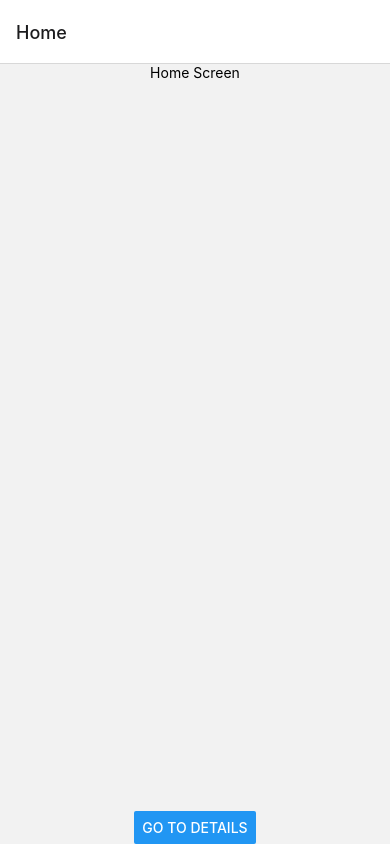
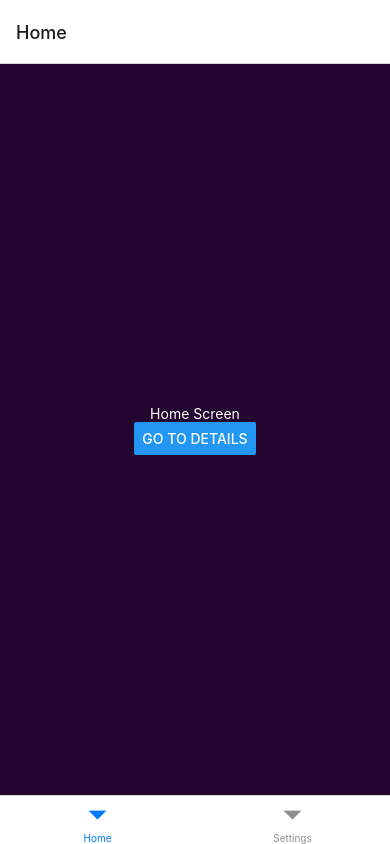
Before and after one commit to zpackattack/trendifymobile, a React Native app: screen / in a window 390 px wide. Built offline with nearby package versions, Linux system fonts and the light colour scheme.

Commit message:
bottom navigation

```diff
--- a/App.js
+++ b/App.js
@@ -1,12 +1,16 @@
+import 'react-native-gesture-handler';
 import * as React from 'react';
-import { Button, View, Text } from 'react-native';
+import { Button, View, Text, Pressable, StyleSheet } from 'react-native';
 import { NavigationContainer } from '@react-navigation/native';
 import { createNativeStackNavigator } from '@react-navigation/native-stack';
+import { createBottomTabNavigator } from '@react-navigation/bottom-tabs';
+import navBar from './components/BottomNav.component';
+
 
 function HomeScreen({ navigation }) {
   return (
-    <View style={{ flex: 1, alignItems: 'center', justifyContent: 'center' }}>
-      <Text style={{ flex: 1, alignItems: 'center', justifyContent: 'center', color: '#000'}}>Home Screen</Text>
+    <View style={styles.homeScreeBackground}>
+      <Text style={styles.homeTitleText}>Home Screen</Text>
       <Button
         title="Go to Details"
         onPress={() => navigation.navigate('Details')}
@@ -28,19 +32,50 @@ function DetailsScreen({ navigation }) {
 }
 
 const Stack = createNativeStackNavigator();
+const Tab = createBottomTabNavigator();
+function MyTabs() {
+  return (
+    <Tab.Navigator>
+      <Tab.Screen name="Home" component={HomeScreen} />
+      <Tab.Screen name="Settings" component={DetailsScreen} />
+    </Tab.Navigator>
+  );
+}
 
 function App() {
   return (
     <NavigationContainer>
-      <Stack.Navigator initialRouteName="Home">
-        <Stack.Screen name="Home" component={HomeScreen} />
-        <Stack.Screen name="Details" component={DetailsScreen} />
-      </Stack.Navigator>
+      <MyTabs />
     </NavigationContainer>
   );
 }
 
 export default App;
+
+const styles = StyleSheet.create({
+  container: {
+    flex: 1,
+    backgroundColor: '#240530',
+    alignItems: 'center',
+    justifyContent: 'center',
+  },
+  mainText: {
+    paddingTop: 50,
+    flex: 1,
+    color: '#ffffff',
+    alignItems: 'center',
+    justifyContent: 'center',
+  },
+  homeScreeBackground: {
+    flex: 1,
+    alignItems: 'center',
+    justifyContent: 'center',
+    backgroundColor: '#240530',
+  },
+  homeTitleText:{
+    color: '#fff',
+  },
+});
 
 /*
 export default class App extends React.Component {
--- a/package.json
+++ b/package.json
@@ -1,6 +1,7 @@
 {
   "dependencies": {
     "@expo/webpack-config": "^0.17.0",
+    "@react-navigation/bottom-tabs": "^6.4.0",
     "@react-navigation/native": "^6.0.13",
     "@react-navigation/native-stack": "^6.9.1",
     "@react-navigation/stack": "^6.3.2",
```
Also changed, not shown: components/BottomNav.component.js (added, +16 -0 lines), 1 other file (tests, documents, lock files or other folders).
